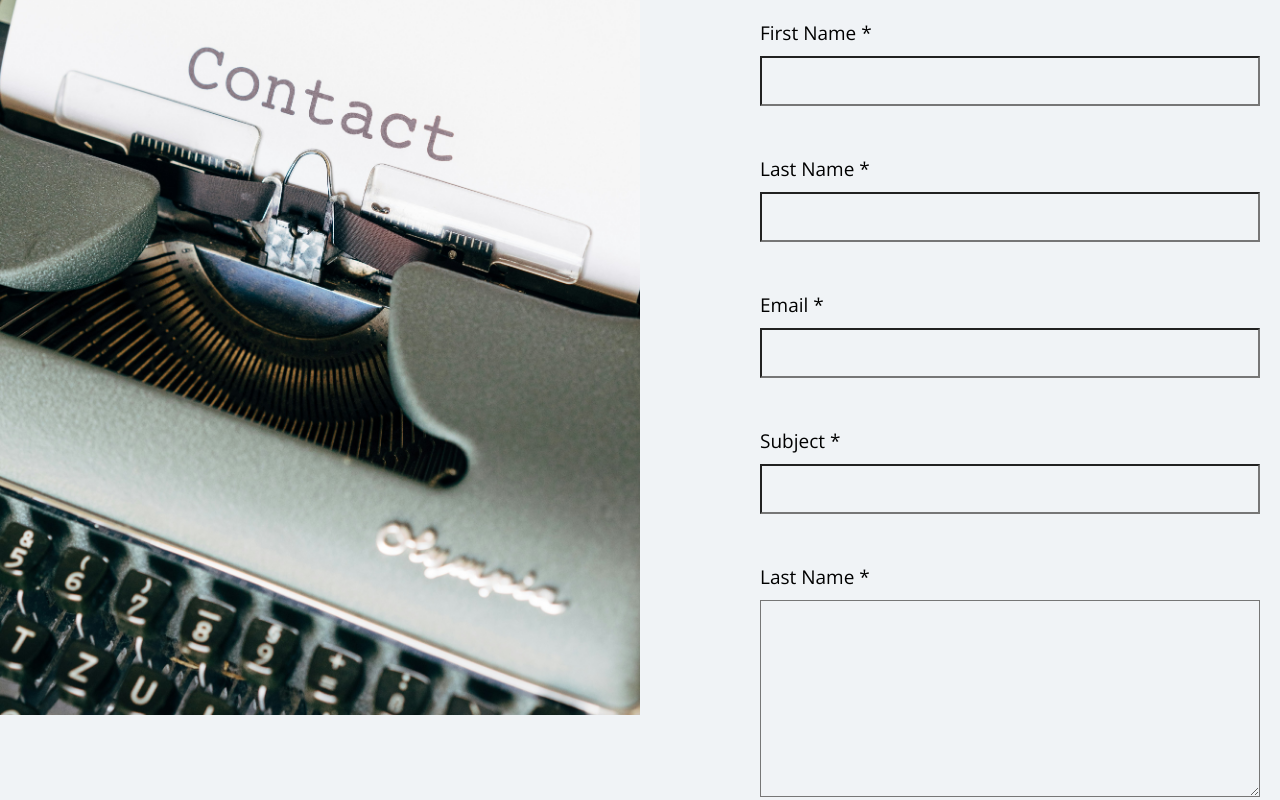
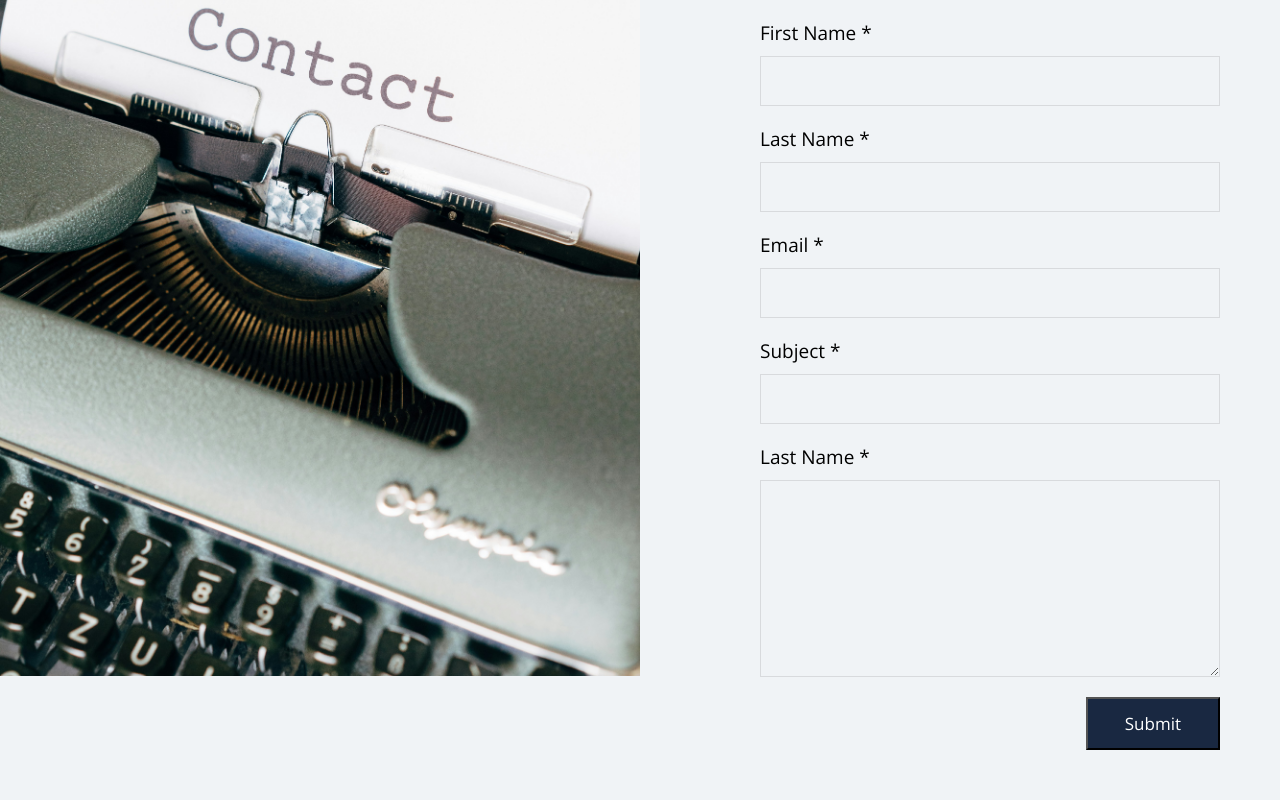
Before and after one commit to nikhilkhandelwal006/nikhilkhandelwal.me, a React (Vite) app: page /contact in a window 1280 px wide. Shown: the part 560-1360 px from the top of the page. Built offline with nearby package versions, Linux system fonts and the light colour scheme; a web font is replaced by a local one.

Commit message:
Contact style updated

```diff
--- a/src/pages/Contact/Contact.css
+++ b/src/pages/Contact/Contact.css
@@ -58,14 +58,16 @@ h2 {
 }
 
 .form {
-  display: flex;
-  flex-direction: column;
-  justify-content: center;
-  align-items: start;
+
   margin-top: 30px;
   gap: 50px;
   padding: 10px 20px;
-  position: relative;
+  width: 500px;
+
+}
+.firstname{
+  margin-bottom: 20px;
+
 }
 .firstname label {
   display: flex;
@@ -73,30 +75,43 @@ h2 {
   gap: 10px;
   font-size: 19px;
   font-weight: 300;
+  width: 100%;
 }
 
 .firstname label input {
-  width: 500px;
+  width: 100%;
   height: 50px;
   font-size: 18px;
   background-color: transparent;
   padding: 5px 12px;
+  border: 1px solid rgba(0, 0, 0, .1);
+  transition: all .3s ease-in-out;
 }
 
-input:hover {
-  border: 3px solid black;
-  border-radius: inherit;
+.firstname label input:hover {
+  border: 1px solid black;
+
 }
+.firstname label input:focus {
+  outline: none;
+  border: 1px solid black;
 
+}
 .firstname label textarea {
-  width: 500px;
+  width: 100%;
   height: 197px;
   font-size: 16px;
   background-color: transparent;
   padding: 12px 16px;
+  border: 1px solid rgba(0, 0, 0, .1);
 }
-textarea:hover {
-  border: 3px solid black;
+.firstname label textarea:hover {
+  border: 1px solid black;
+
+}
+.firstname label textarea:focus{
+  border: 1px solid black;
+  outline: none;
 }
 
 .firstname button.hh {
@@ -104,8 +119,10 @@ textarea:hover {
   color: white;
   font-size: 17px;
   background-color: #192841;
-  position: absolute;
-  top: 835px;
-  left: 427px;
   cursor: pointer;
+
 }
+
+.firstname.button-sub{
+  text-align: right;
+}
--- a/src/pages/Contact/Contact.jsx
+++ b/src/pages/Contact/Contact.jsx
@@ -56,7 +56,7 @@ const Contact = () => {
                   <textarea name="" id=""></textarea>
                 </label>
               </div>
-              <div className="firstname">
+              <div className="firstname button-sub">
                 <button className="hh">Submit</button>
               </div>
 
```
